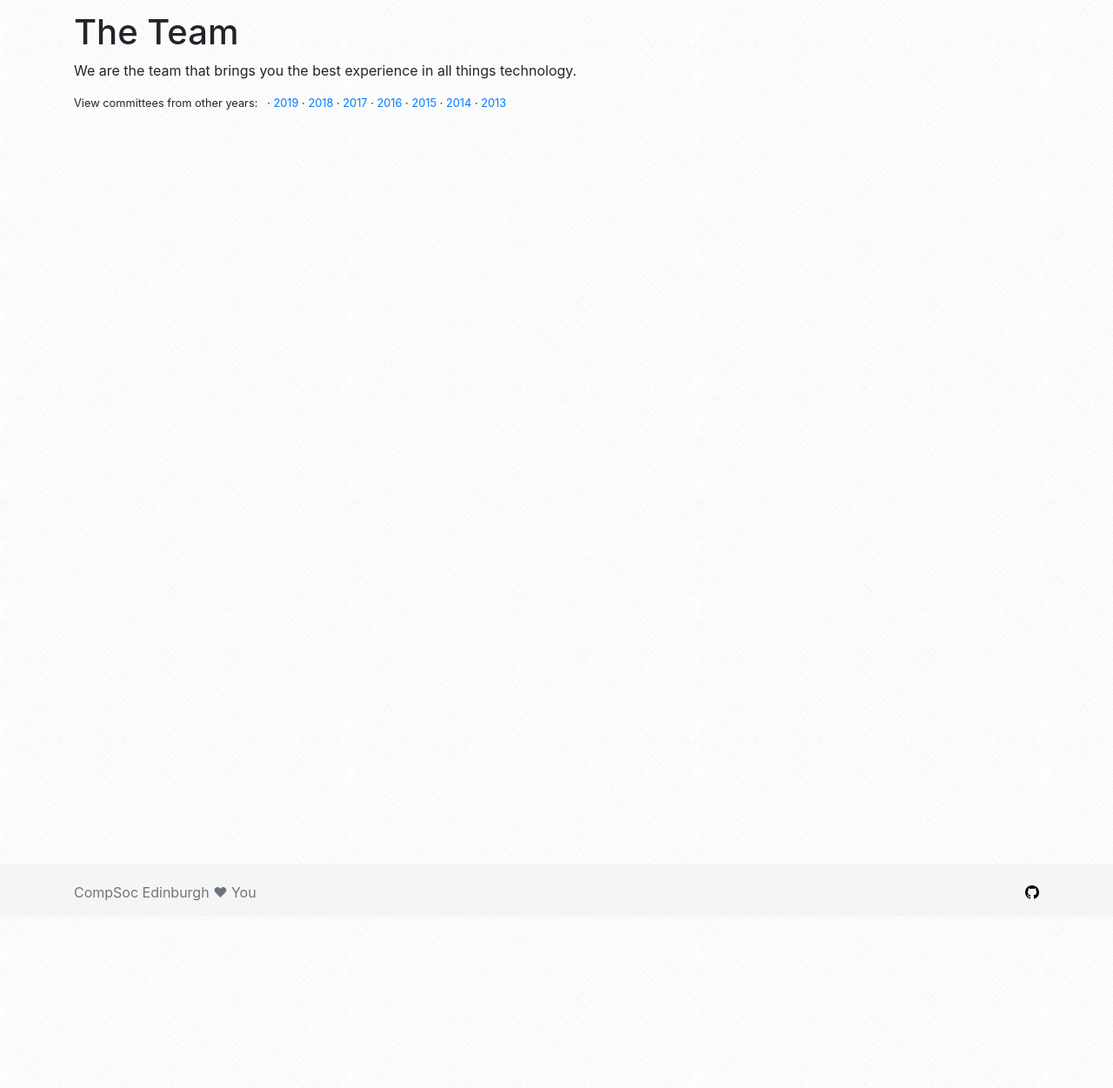
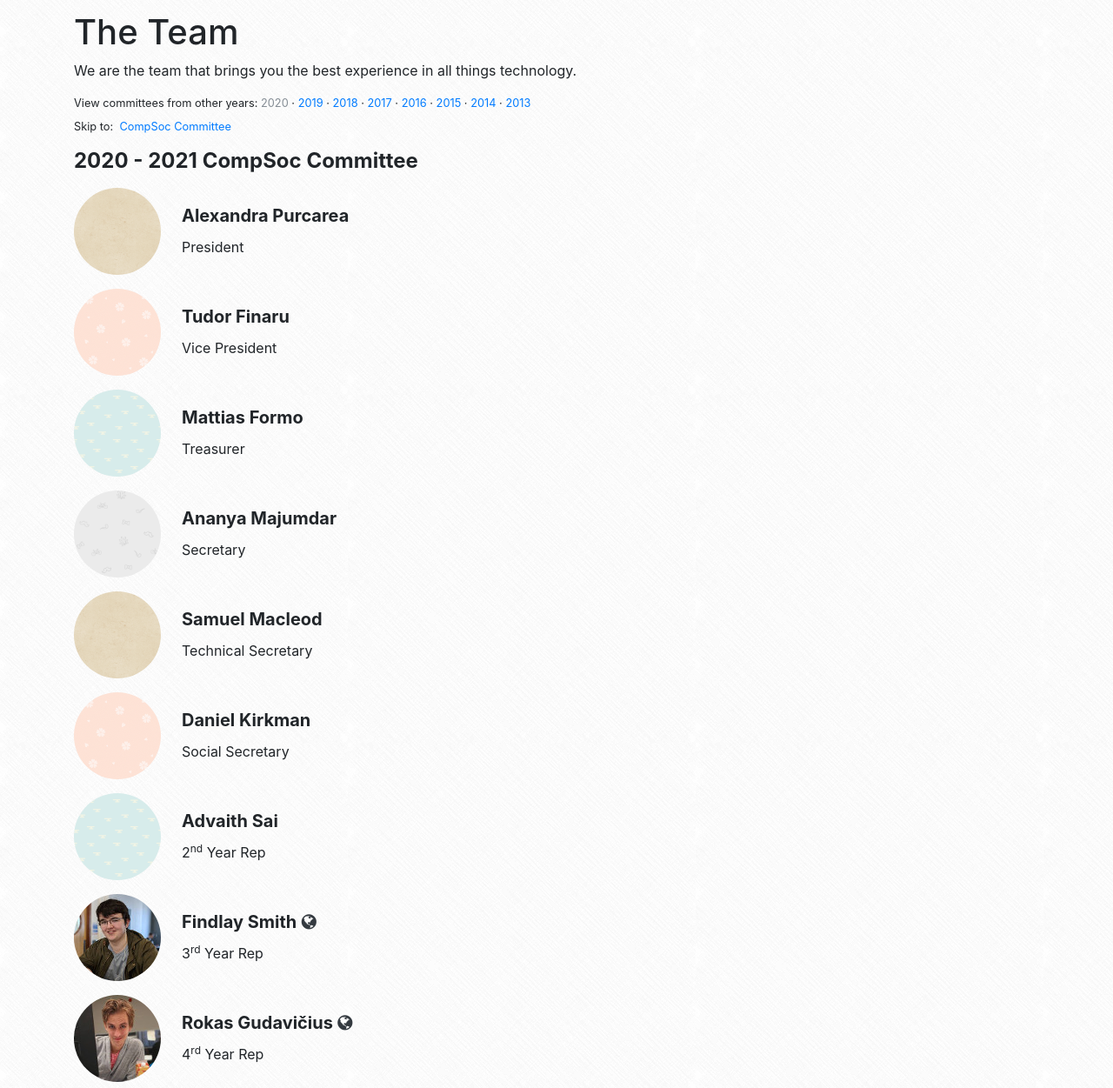
Before and after one commit to compsoc-edinburgh/website, a Jekyll site: the page built from _pages/team.html, in a window 1280 px wide and 1400 px high, scrolled down 197 px. Shown: the part 149-1400 px from the top of the window at 87% size. Built offline with Jekyll 4.4.1, drawn with Linux system fonts in a browser that asks for light colours; nearby versions of some CDN libraries; before the commit the page ends 902 px from its top, so only the background shows below that.

Commit message:
add committee year

```diff
--- a/_data/committee/2020-2021.yml
+++ b/_data/committee/2020-2021.yml
@@ -1,4 +1,4 @@
-
+year: 2020 - 2021
 teams:
   - members:
       - name: Alexandra Purcarea
```
